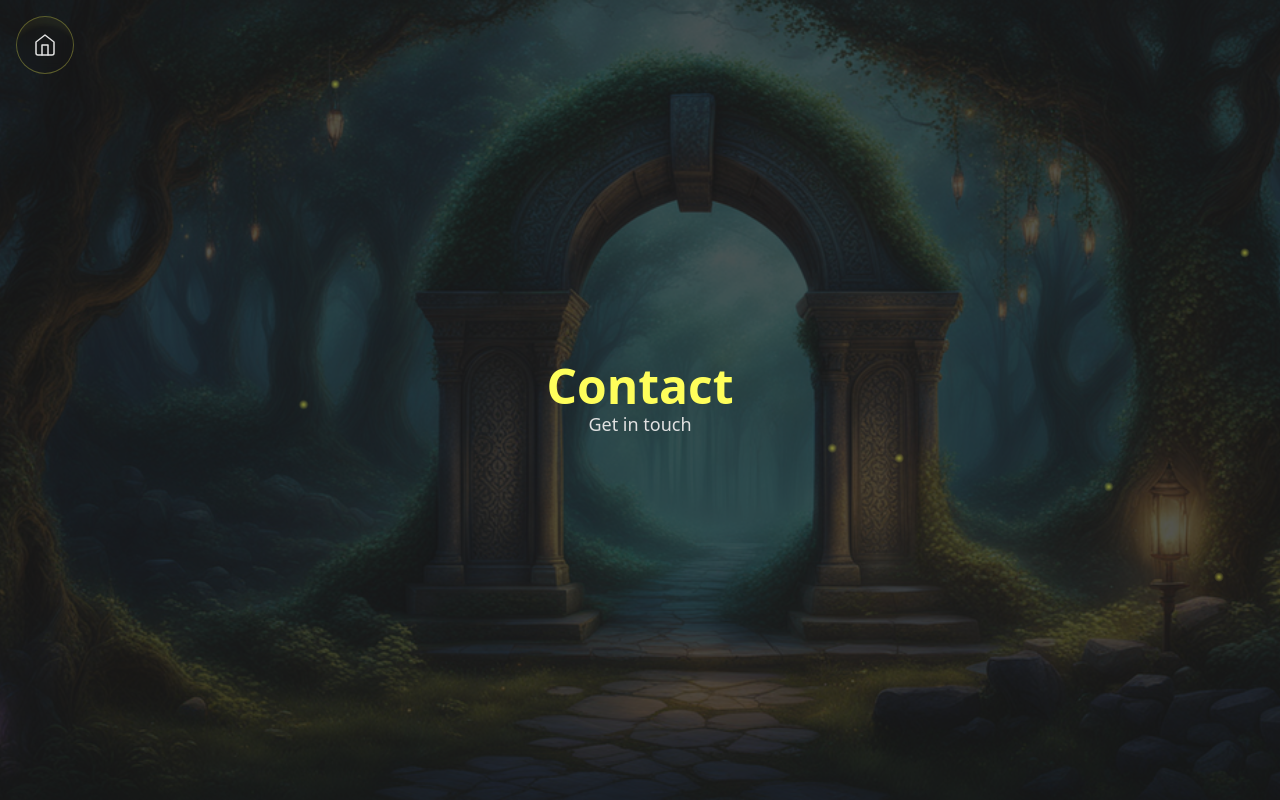
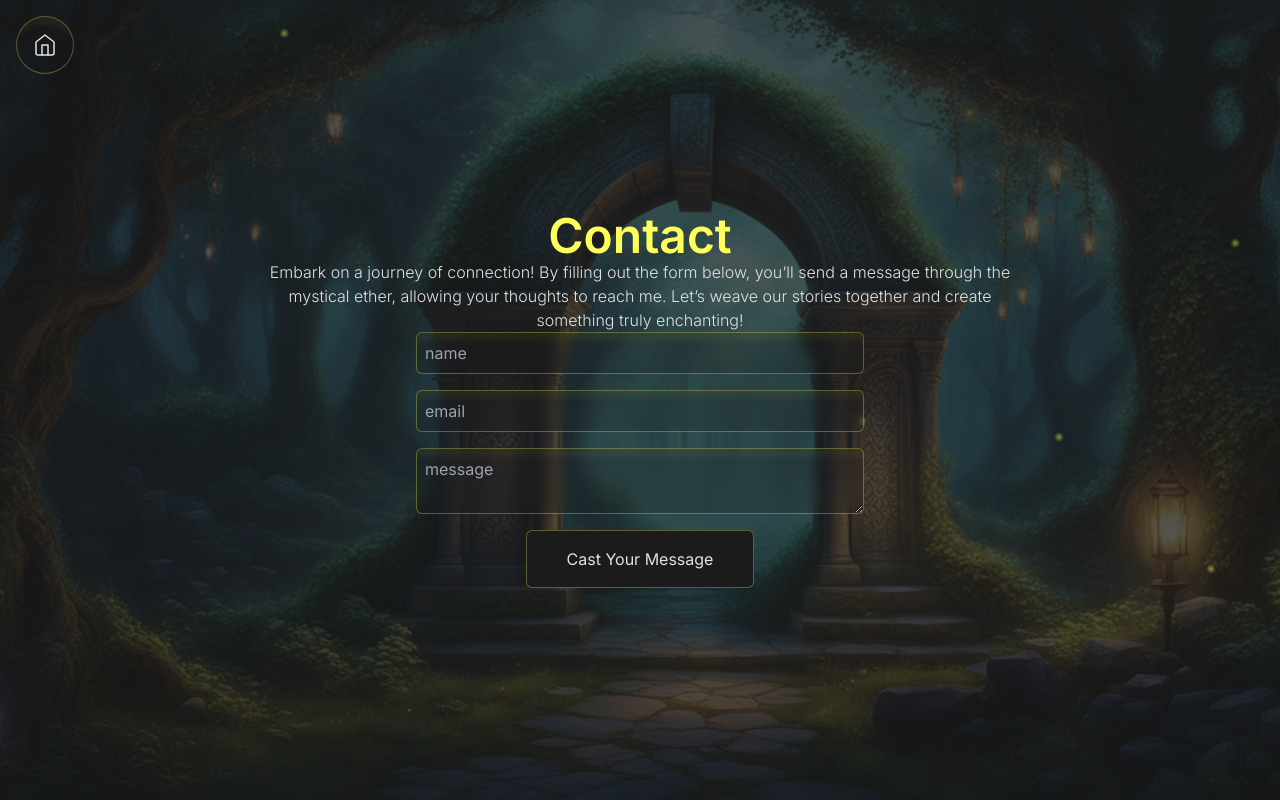
Before and after one commit to S-Lencovsky/Projects, a Next.js app in the folder Portfolio project/: page /contact in a window 1280 px wide. Built offline with nearby package versions, Linux system fonts and the light colour scheme.

Commit message:
Added Form.jsx

```diff
--- a/Portfolio project/src/app/(sub pages)/contact/page.js
+++ b/Portfolio project/src/app/(sub pages)/contact/page.js
@@ -1,5 +1,7 @@
 import Image from "next/image";
 import bg from "../../../../public/background/contact-background.png";
+import Form from "@/components/contact/Form";
+
 
 
 
@@ -14,14 +16,13 @@
 
       <article className="relative w-full flex flex-col items-center justify-center spacey-8">
         <div className="flex flex-col items-center justify-center spacey-6 w-3/4">
-          <h1 className="text-5xl text-accent font-semibold">Contact</h1>
-          <p className="text-lg">Get in touch</p>
+          <h1 className="text-5xl text-accent font-semibold text-center text-4xl capitalize">
+            Contact</h1>
+          <p className="text-center font-light">Embark on a journey of connection! By filling out the form below, you’ll send a message through the mystical ether, allowing your thoughts to reach me. Let’s weave our stories together and create something truly enchanting!</p>
         </div>
+        <Form/>
       </article>
     </>
   );
 
 }
-
-{/*Stopped at - 2:17:52
-  contact page*/}
--- a/Portfolio project/src/app/layout.js
+++ b/Portfolio project/src/app/layout.js
@@ -13,7 +13,7 @@
 export default function RootLayout({ children }) {
   return (
     <html lang="en">
-      <body className={clsx(inter.variable, "bg-background text-foreground")}>
+      <body className={clsx(inter.variable, "bg-background text-foreground font-inter")}>
         {children}
         <FireFliesBackground />
       </body>
--- /dev/null
+++ b/Portfolio project/src/components/contact/Form.jsx
@@ -0,0 +1,42 @@
+"use client"
+import React from 'react';
+import { useForm } from 'react-hook-form';
+
+export default function Form() {
+  const { register, handleSubmit, formState: { errors } } = useForm();
+  const onSubmit = data => console.log(data);
+  console.log(errors);
+
+  return (
+    <form
+      onSubmit={handleSubmit(onSubmit)}
+      className="max-w-md w-full flex flex-col items-center justify-center space-y-4"
+    >
+      <input
+        type="text"
+        placeholder="name"
+        {...register("name", { required: true })}
+        className="w-full p-2 rounded-md shadow-lg text-forground focus:outline-none focus:ring-2 focus:ring-accent/50 custom-bg"
+      />
+      <input
+        type="email"
+        placeholder="email"
+        {...register("email", { required: true })}
+        className="w-full p-2 rounded-md shadow-lg text-forground focus:outline-none focus:ring-2 focus:ring-accent/50 custom-bg"
+      />
+      <textarea
+        placeholder="message"
+        {...register("message", { required: true, max: 256, min: 50 })}
+        className="w-full p-2 rounded-md shadow-lg text-forground focus:outline-none focus:ring-2 focus:ring-accent/50 custom-bg"
+      />
+
+      <input
+        value="Cast your message"
+        className="px-10 py-4 rounded-md shadow-lg bg-background border border-accent/30 border-solid hover:shadow-glass-sm backdrop-blur-sm text-forground focus:outline-none focus:ring-2 focus:ring-accent/50 cursor-pointer capitalize"
+        type="submit"
+      />
+    </form>
+  );
+}
+
+{/*Stopped at - 2:25:06 - npm run dev */}
```
